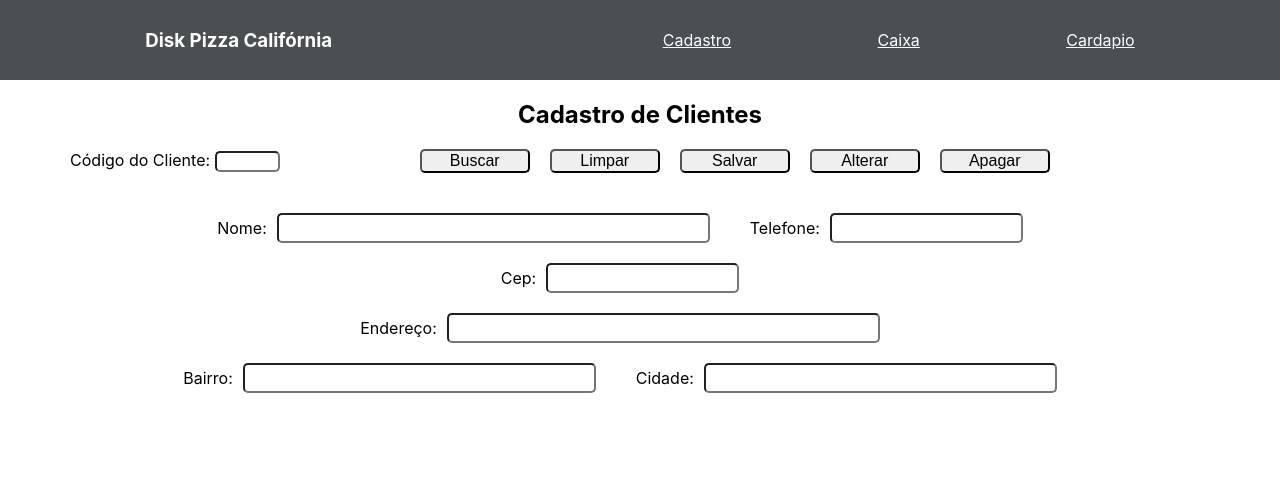
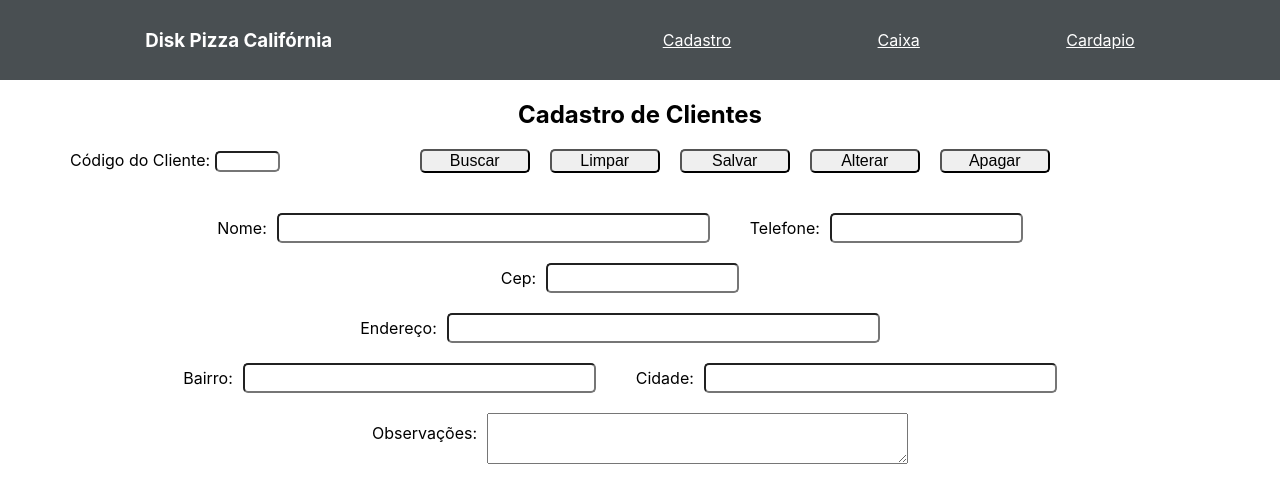
Before and after one commit to WagnerTerry/disk-pizza, a React (Create React App) app: page /cadastrocliente in a window 1280 px wide. Shown: the top 500 px of the page. Built offline with nearby package versions, Linux system fonts and the light colour scheme.

Commit message:
observacoes para cadastro de cliente

```diff
--- a/src/views/CadastroCliente.jsx
+++ b/src/views/CadastroCliente.jsx
@@ -61,6 +61,10 @@ class CadastroCliente extends React.Component {
               <label htmlFor="cidade">Cidade: </label>
               <input type="text" id="cidade" name="cidade" size="40" />
             </div>
+            <div>
+              <label htmlFor="obs">Observações: </label>
+              <textarea name="obs" cols="50" rows="3"></textarea>
+            </div>
           </main>
         </form>
       </div>
--- a/src/views/CadastroCliente.scss
+++ b/src/views/CadastroCliente.scss
@@ -48,5 +48,9 @@
     label {
       margin-right: 10px;
     }
+
+    textarea {
+      margin-top: 10px;
+    }
   }
 }
```
